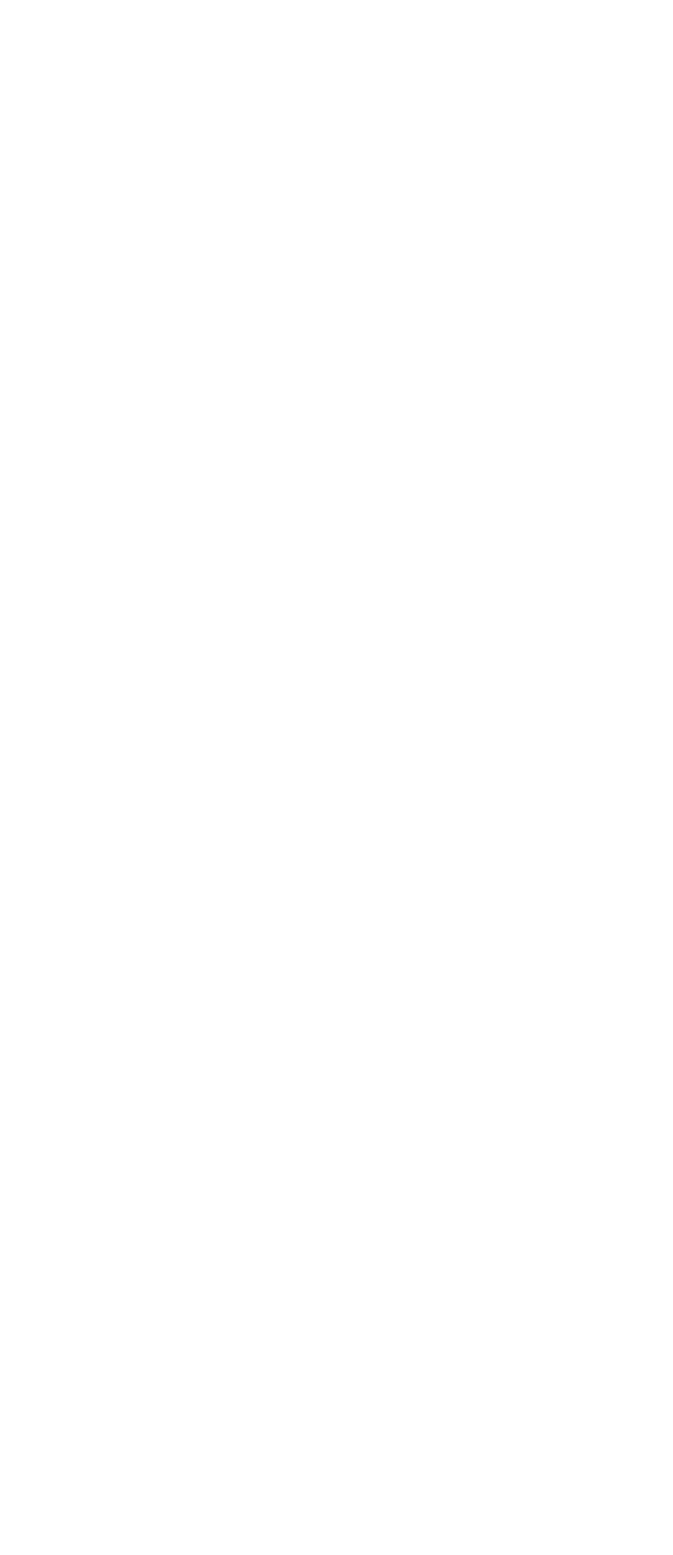
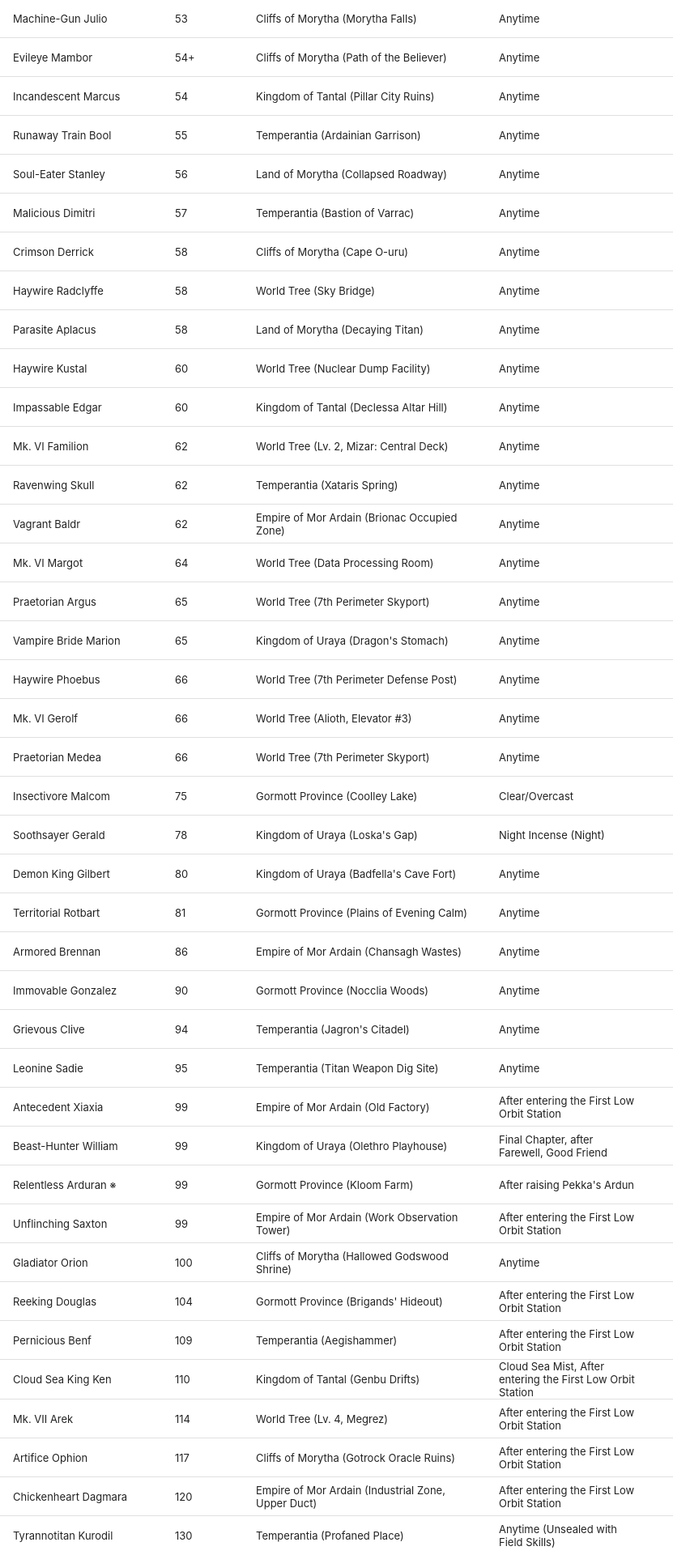
Before and after one commit to Sniffin3083/project-zohar, a React (Create React App) app: page /xeno2/umonster in a window 1280 px wide. Shown: the part 2266-4186 px from the top of the page at 81% size, without its empty margins (0-831 px from the left). Before the commit the page ends 2169 px from the top, so only its background shows below. Built offline with nearby package versions, Linux system fonts and the light colour scheme.

Commit message:
All XC2 Unique Monsters Added

```diff
--- a/src/data/XC2/UMonsterData.js
+++ b/src/data/XC2/UMonsterData.js
@@ -286,6 +286,300 @@ export default [
         time: "Anytime",
         uid: "um_glamorousAlfred"
     },
+    {
+        name: "Dedicated Conroy",
+        level: 51,
+        area: "Kingdom of Tantal (Tirkinlandia)",
+        time: "Anytime",
+        uid: "um_dedicatedConroy"
+    },
+    {
+        name: "Holy Lancer Efrain",
+        level: 51,
+        area: "Spirit Crucible Elpys (Chamber of Pillars)",
+        time: "Anytime",
+        uid: "um_holyLancerEfrain"
+    },
+    {
+        name: "Machine-Gun Julio",
+        level: 53,
+        area: "Cliffs of Morytha (Morytha Falls)",
+        time: "Anytime",
+        uid: "um_machineGunJulio"
+    },
+    {
+        name: "Evileye Mambor",
+        level: "54+",
+        area: "Cliffs of Morytha (Path of the Believer)",
+        time: "Anytime",
+        uid: "um_evileyeMambor"
+    },
+    {
+        name: "Incandescent Marcus",
+        level: 54,
+        area: "Kingdom of Tantal (Pillar City Ruins)",
+        time: "Anytime",
+        uid: "um_incandescentMarcus"
+    },
+    {
+        name: "Runaway Train Bool",
+        level: 55,
+        area: "Temperantia (Ardainian Garrison)",
+        time: "Anytime",
+        uid: "um_runawayTrainBool"
+    },
+    {
+        name: "Soul-Eater Stanley",
+        level: 56,
+        area: "Land of Morytha (Collapsed Roadway)",
+        time: "Anytime",
+        uid: "um_soulEaterStanley"
+    },
+    {
+        name: "Malicious Dimitri",
+        level: 57,
+        area: "Temperantia (Bastion of Varrac)",
+        time: "Anytime",
+        uid: "um_maliciousDimitri"
+    },
+    {
+        name: "Crimson Derrick",
+        level: 58,
+        area: "Cliffs of Morytha (Cape O-uru)",
+        time: "Anytime",
+        uid: "um_crimsonDerrick"
+    },
+    {
+        name: "Haywire Radclyffe",
+        level: 58,
+        area: "World Tree (Sky Bridge)",
+        time: "Anytime",
+        uid: "um_haywireRadclyffe"
+    },
+    {
+        name: "Parasite Aplacus ",
+        level: 58,
+        area: "Land of Morytha (Decaying Titan)",
+        time: "Anytime",
+        uid: "um_parasiteAplacus"
+    },
+    {
+        name: "Haywire Kustal",
+        level: 60,
+        area: "World Tree (Nuclear Dump Facility)",
+        time: "Anytime",
+        uid: "um_haywireKustal"
+    },
+    {
+        name: "Impassable Edgar",
+        level: 60,
+        area: "Kingdom of Tantal (Declessa Altar Hill)",
+        time: "Anytime",
+        uid: "um_impassableEdagr"
+    },
+    {
+        name: "Mk. VI Familion",
+        level: 62,
+        area: "World Tree (Lv. 2, Mizar: Central Deck)",
+        time: "Anytime",
+        uid: "um_mkVIFamilion"
+    },
+    {
+        name: "Ravenwing Skull",
+        level: 62,
+        area: "Temperantia (Xataris Spring)",
+        time: "Anytime",
+        uid: "um_ravenwingSkull"
+    },
+    {
+        name: "Vagrant Baldr",
+        level: 62,
+        area: "Empire of Mor Ardain (Brionac Occupied Zone)",
+        time: "Anytime",
+        uid: "um_vagrantBaldr"
+    },
+    {
+        name: "Mk. VI Margot",
+        level: 64,
+        area: "World Tree (Data Processing Room)",
+        time: "Anytime",
+        uid: "um_mkVIMargot"
+    },
+    {
+        name: "Praetorian Argus",
+        level: 65,
+        area: "World Tree (7th Perimeter Skyport)",
+        time: "Anytime",
+        uid: "um_praetorianArgus"
+    },
+    {
+        name: "Vampire Bride Marion",
+        level: 65,
+        area: "Kingdom of Uraya (Dragon's Stomach)",
+        time: "Anytime",
+        uid: "um_vampireBrideMarion"
+    },
+    {
+        name: "Haywire Phoebus",
+        level: 66,
+        area: "World Tree (7th Perimeter Defense Post)",
+        time: "Anytime",
+        uid: "um_haywirePhoebus"
+    },
+    {
+        name: "Mk. VI Gerolf",
+        level: 66,
+        area: "World Tree (Alioth, Elevator #3)",
+        time: "Anytime",
+        uid: "um_mkVIGerolf"
+    },
+    {
+        name: "Praetorian Medea",
+        level: 66,
+        area: "World Tree (7th Perimeter Skyport)",
+        time: "Anytime",
+        uid: "um_praetorianMedea"
+    },
+    {
+        name: "Insectivore Malcom",
+        level: 75,
+        area: "Gormott Province (Coolley Lake)",
+        time: "Clear/Overcast",
+        uid: "um_insectivoreMalcom"
+    },
+    {
+        name: "Soothsayer Gerald",
+        level: 78,
+        area: "Kingdom of Uraya (Loska's Gap)",
+        time: "Night Incense (Night)",
+        uid: "um_soothsayerGerald"
+    },
+    {
+        name: "Demon King Gilbert",
+        level: 80,
+        area: "Kingdom of Uraya (Badfella's Cave Fort)",
+        time: "Anytime",
+        uid: "um_demonKingGilbert"
+    },
+    {
+        name: "Territorial Rotbart",
+        level: 81,
+        area: "Gormott Province (Plains of Evening Calm)",
+        time: "Anytime",
+        uid: "um_territorialRotbart"
+    },
+    {
+        name: "Armored Brennan",
+        level: 86,
+        area: "Empire of Mor Ardain (Chansagh Wastes)",
+        time: "Anytime",
+        uid: "um_armoredBrennan"
+    },
+    {
+        name: "Immovable Gonzalez",
+        level: 90,
+        area: "Gormott Province (Nocclia Woods)",
+        time: "Anytime",
+        uid: "um_immovableGonzalez"
+    },
+    {
+        name: "Grievous Clive",
+        level: 94,
+        area: "Temperantia (Jagron's Citadel)",
+        time: "Anytime",
+        uid: "um_grievousClive"
+    },
+    {
+        name: "Leonine Sadie",
+        level: 95,
+        area: "Temperantia (Titan Weapon Dig Site)",
+        time: "Anytime",
+        uid: "um_leonineSadine"
+    },
+    {
+        name: "Antecedent Xiaxia",
+        level: 99,
+        area: "Empire of Mor Ardain (Old Factory)",
+        time: "After entering the First Low Orbit Station",
+        uid: "um_antecedentXiaxia"
+    },
+    {
+        name: "Beast-Hunter William",
+        level: 99,
+        area: "Kingdom of Uraya (Olethro Playhouse)",
+        time: "Final Chapter, after Farewell, Good Friend",
+        uid: "um_beastHunterWilliam"
+    },
+    {
+        name: "Relentless Arduran ※",
+        level: 99,
+        area: "Gormott Province (Kloom Farm)",
+        time: "After raising Pekka's Ardun",
+        uid: "um_relentlessArduran"
+    },
+    {
+        name: "Unflinching Saxton",
+        level: 99,
+        area: "Empire of Mor Ardain (Work Observation Tower)",
+        time: "After entering the First Low Orbit Station",
+        uid: "um_unflinchingSaxton"
+    },
+    {
+        name: "Gladiator Orion",
+        level: 100,
+        area: "Cliffs of Morytha (Hallowed Godswood Shrine)",
+        time: "Anytime",
+        uid: "um_gladiatorOrion"
+    },
+    {
+        name: "Reeking Douglas",
+        level: 104,
+        area: "Gormott Province (Brigands' Hideout)",
+        time: "After entering the First Low Orbit Station",
+        uid: "um_reekingDouglas"
+    },
+    {
+        name: "Pernicious Benf",
+        level: 109,
+        area: "Temperantia (Aegishammer)",
+        time: "After entering the First Low Orbit Station",
+        uid: "um_perniciousBenf"
+    },
+    {
+        name: "Cloud Sea King Ken",
+        level: 110,
+        area: "Kingdom of Tantal (Genbu Drifts)",
+        time: "Cloud Sea Mist, After entering the First Low Orbit Station",
+        uid: "um_cloudSeaKingKen"
+    },
+    {
+        name: "Mk. VII Arek",
+        level: 114,
+        area: "World Tree (Lv. 4, Megrez)",
+        time: "After entering the First Low Orbit Station",
+        uid: "um_mkVIIArek"
+    },
+    {
+        name: "Artifice Ophion",
+        level: 117,
+        area: "Cliffs of Morytha (Gotrock Oracle Ruins)",
+        time: "After entering the First Low Orbit Station",
+        uid: "um_artificeOphion"
+    },
+    {
+        name: "Chickenheart Dagmara",
+        level: 120,
+        area: "Empire of Mor Ardain (Industrial Zone, Upper Duct)",
+        time: "After entering the First Low Orbit Station",
+        uid: "um_chickenheartDagmara"
+    },
+    {
+        name: "Tyrannotitan Kurodil ",
+        level: 130,
+        area: "Temperantia (Profaned Place)",
+        time: "Anytime (Unsealed with Field Skills)",
+        uid: "um_tyrannotitanKurodil"
+    },
 ]
 /*
 {
@@ -296,28 +590,3 @@ export default [
     uid: "um_"
 },
 */
-
-/*
-
-    {
-        name: "Antecedent Xiaxia",
-        level: 99,
-        area: "Empire of Mor Ardain (Old Factory)",
-        time: "After entering the First Low Orbit Station",
-        uid: "um_antecedentXiaxia"
-    },
-    {
-        name: "Armored Brennan",
-        level: 86,
-        area: "Empire of Mor Ardain (Chansagh Wastes)",
-        time: "Anytime",
-        uid: "um_armoredBrennan"
-    },
-    {
-        name: "Artifice Ophion",
-        level: 117,
-        area: " ()",
-        time: "",
-        uid: "um_"
-    },
-*/
```
